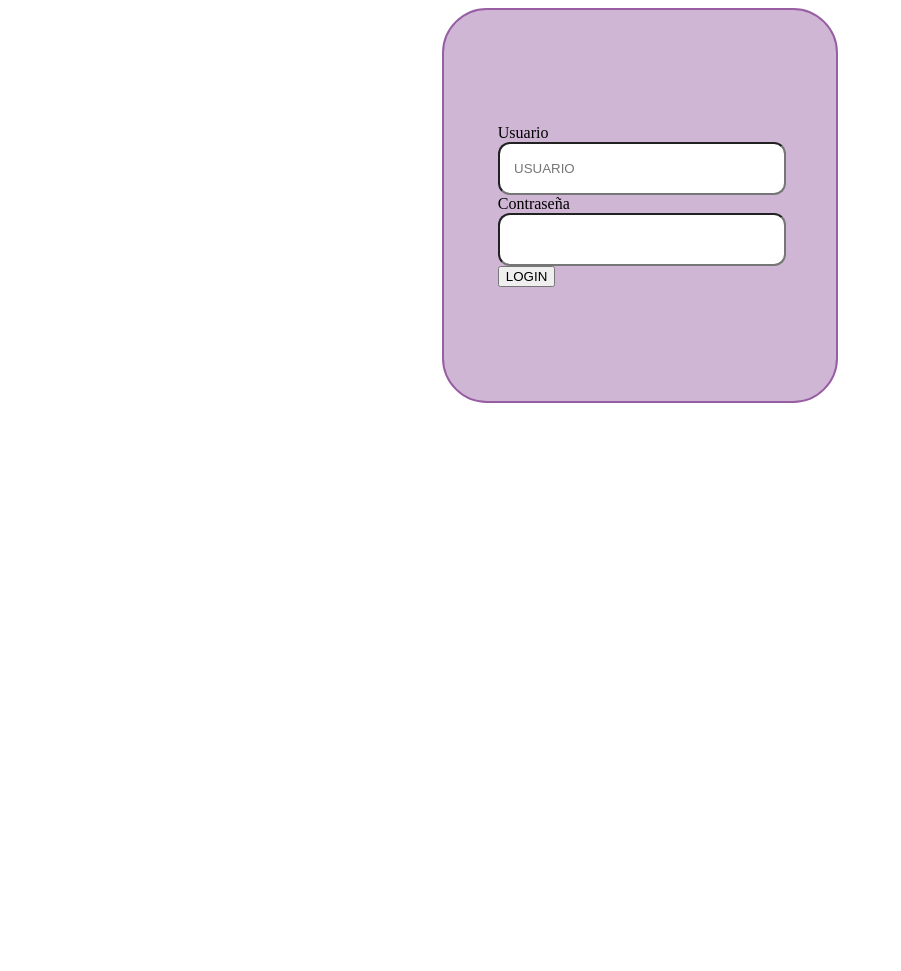
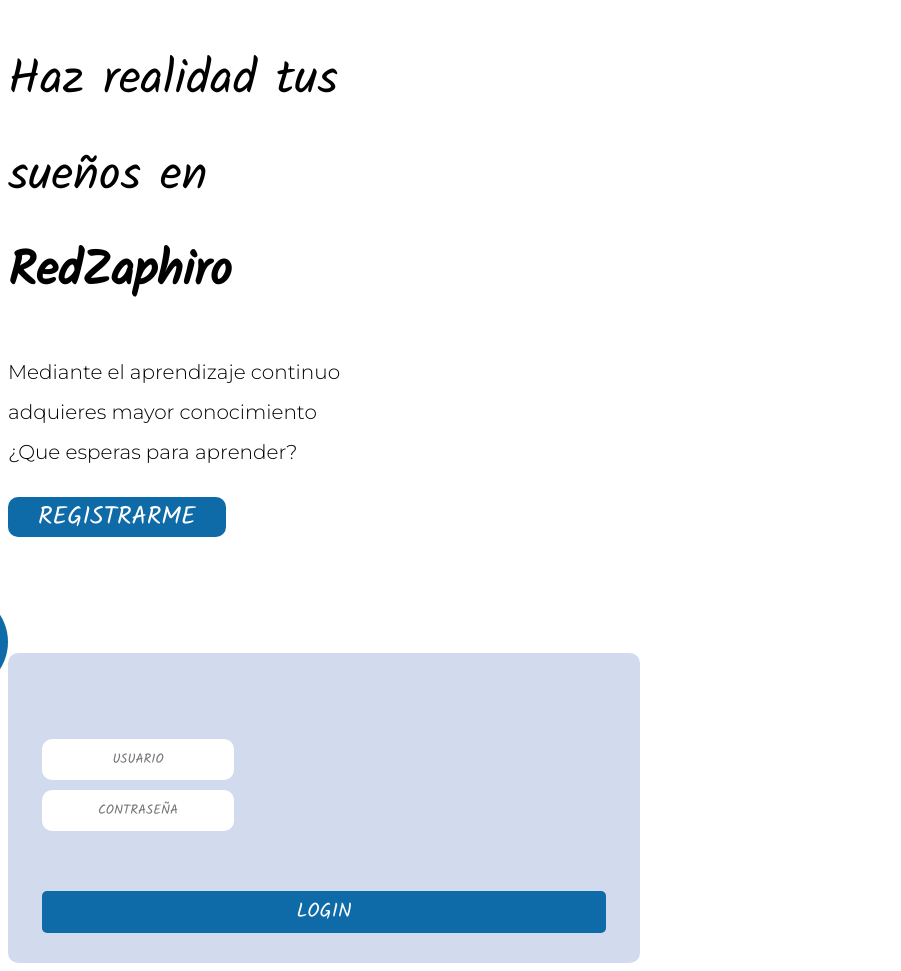
Before and after one commit to JoGiWork/UNABMISIONTIC2022, a plain HTML site: page login.html in a window 1280 px wide. Shown: the whole page, without its empty margins (0-901 px from the left). Before the commit the page ends 800 px from the top, so only its background shows below. Drawn offline with Linux system fonts and the light colour scheme; files that its build step writes are made by us from their sources.

Commit message:
Versión #2 del login

```diff
--- a/login.html
+++ b/login.html
@@ -4,18 +4,72 @@
     <meta charset="UTF-8">
     <meta http-equiv="X-UA-Compatible" content="IE=edge">
     <meta name="viewport" content="width=device-width, initial-scale=1.0">
-    <link rel="stylesheet" href="estiloslogin.css">
-    <title>Document</title>
+
+
+    <!--JAVASCRIPT-->
+    <script src="/css/js.js/js.js"></script>
+    <!--FONTS-->
+
+    <link rel="preconnect" href="https://fonts.googleapis.com">
+    <link rel="preconnect" href="https://fonts.gstatic.com" crossorigin>
+    <link href="https://fonts.googleapis.com/css2?family=Kalam:wght@300;400&family=Montserrat:wght@300&display=swap" rel="stylesheet">
+
+    <!--STYLES-->
+
+    <!-- <link rel="stylesheet" href="css/normalyze.css"> -->
+
+    <link rel="stylesheet" href="css/styles.css">
+
+    <title>RedZaphiro</title>
 </head>
 <body>
-    <section class="fondo">
-        <form action="">
-            <label for="usuario" class="input">Usuario</label>
-            <input type="text" placeholder="USUARIO">
-            <label for="contrasena" class="input">Contraseña</label>
-            <input type="text">
-            <button type="submit" class="login">LOGIN</button>
-        </form>
-    </section>
+
+    <main>
+        <div class="padre">
+
+            <div class="hijo1">
+
+                <h1 class="titulo__regular">Haz realidad tus<br> sueños en<br> <span class="titulo__bold">RedZaphiro</span></h1>
+
+                <div class="div__parrafo">
+                    <p class="parrafo__titulo">Mediante el aprendizaje continuo<br> adquieres mayor conocimiento<br> ¿Que esperas para aprender?</p>
+                </div>
+
+                <div class="contendor__register">
+                    <a class="button__register" href="#">REGISTRARME</a>
+                </div>
+
+            </div>
+
+            <div  class="hijo">
+
+                <div class="icon-container">
+                    <svg class="icon1" xmlns="http://www.w3.org/2000/svg" viewBox="0 0 86.42 113.62"><defs><style>.cls-1{fill:#FFF;}</style></defs><g id="Capa_2" data-name="Capa 2"><g id="Capa_1-2" data-name="Capa 1"><path class="cls-1" d="M43.21,55.57c12.63,0,22.87-12.44,22.87-27.79S62.72,0,43.21,0,20.33,12.44,20.33,27.78,30.58,55.57,43.21,55.57Z"/><path class="cls-1" d="M0,98Z"/><path class="cls-1" d="M86.41,98.72c0-.26,0-1.78,0,0Z"/><path class="cls-1" d="M86.36,96.86c-.42-26.73-3.91-34.34-30.63-39.16,0,0-3.76,4.79-12.52,4.79S30.68,57.7,30.68,57.7C4.26,62.47.56,70,.07,96,0,98.12,0,98.23,0,98c0,.46,0,1.31,0,2.8,0,0,6.36,12.83,43.2,12.83s43.2-12.83,43.2-12.83V98.72A16.87,16.87,0,0,1,86.36,96.86Z"/></g></g></svg>
+                </div>
+
+                <div class="login__cuadro">
+                    <form class="forms__login">
+                        <fieldset class="fieldset__login" >
+                            <div class="fieldset__input">
+                                    <!--<img src="img/Recurso 13.jpg" class="img__login">-->
+                                <input class="input__text" id="usuario" type="text" placeholder="USUARIO" required>
+                            </div>
+
+                            <div class="fieldset__input">
+                                    <!--<img src="img/Recurso 12.jpg" class="img__login">-->
+                                <input class="input__text" id="contrasena" type="password" placeholder="CONTRASEÑA" required>
+                            </div>
+
+                            <div class="input__login">
+                                <input class="button__send" id="submit" type="submit" value="LOGIN" onclick="login()">
+                            </div>
+                        </fieldset>
+                    </form>
+                </div>
+            </div>
+
+        </div>
+    </main>
+
 </body>
 </html>
--- /dev/null
+++ b/normalyze.css
@@ -0,0 +1,349 @@
+/*! normalize.css v8.0.1 | MIT License | github.com/necolas/normalize.css */
+
+/* Document
+   ========================================================================== */
+
+/**
+ * 1. Correct the line height in all browsers.
+ * 2. Prevent adjustments of font size after orientation changes in iOS.
+ */
+
+ html {
+    line-height: 1.15; /* 1 */
+    -webkit-text-size-adjust: 100%; /* 2 */
+  }
+
+  /* Sections
+     ========================================================================== */
+
+  /**
+   * Remove the margin in all browsers.
+   */
+
+  body {
+    margin: 0;
+  }
+
+  /**
+   * Render the `main` element consistently in IE.
+   */
+
+  main {
+    display: block;
+  }
+
+  /**
+   * Correct the font size and margin on `h1` elements within `section` and
+   * `article` contexts in Chrome, Firefox, and Safari.
+   */
+
+  h1 {
+    font-size: 2em;
+    margin: 0.67em 0;
+  }
+
+  /* Grouping content
+     ========================================================================== */
+
+  /**
+   * 1. Add the correct box sizing in Firefox.
+   * 2. Show the overflow in Edge and IE.
+   */
+
+  hr {
+    box-sizing: content-box; /* 1 */
+    height: 0; /* 1 */
+    overflow: visible; /* 2 */
+  }
+
+  /**
+   * 1. Correct the inheritance and scaling of font size in all browsers.
+   * 2. Correct the odd `em` font sizing in all browsers.
+   */
+
+  pre {
+    font-family: monospace, monospace; /* 1 */
+    font-size: 1em; /* 2 */
+  }
+
+  /* Text-level semantics
+     ========================================================================== */
+
+  /**
+   * Remove the gray background on active links in IE 10.
+   */
+
+  a {
+    background-color: transparent;
+  }
+
+  /**
+   * 1. Remove the bottom border in Chrome 57-
+   * 2. Add the correct text decoration in Chrome, Edge, IE, Opera, and Safari.
+   */
+
+  abbr[title] {
+    border-bottom: none; /* 1 */
+    text-decoration: underline; /* 2 */
+    text-decoration: underline dotted; /* 2 */
+  }
+
+  /**
+   * Add the correct font weight in Chrome, Edge, and Safari.
+   */
+
+  b,
+  strong {
+    font-weight: bolder;
+  }
+
+  /**
+   * 1. Correct the inheritance and scaling of font size in all browsers.
+   * 2. Correct the odd `em` font sizing in all browsers.
+   */
+
+  code,
+  kbd,
+  samp {
+    font-family: monospace, monospace; /* 1 */
+    font-size: 1em; /* 2 */
+  }
+
+  /**
+   * Add the correct font size in all browsers.
+   */
+
+  small {
+    font-size: 80%;
+  }
+
+  /**
+   * Prevent `sub` and `sup` elements from affecting the line height in
+   * all browsers.
+   */
+
+  sub,
+  sup {
+    font-size: 75%;
+    line-height: 0;
+    position: relative;
+    vertical-align: baseline;
+  }
+
+  sub {
+    bottom: -0.25em;
+  }
+
+  sup {
+    top: -0.5em;
+  }
+
+  /* Embedded content
+     ========================================================================== */
+
+  /**
+   * Remove the border on images inside links in IE 10.
+   */
+
+  img {
+    border-style: none;
+  }
+
+  /* Forms
+     ========================================================================== */
+
+  /**
+   * 1. Change the font styles in all browsers.
+   * 2. Remove the margin in Firefox and Safari.
+   */
+
+  button,
+  input,
+  optgroup,
+  select,
+  textarea {
+    font-family: inherit; /* 1 */
+    font-size: 100%; /* 1 */
+    line-height: 1.15; /* 1 */
+    margin: 0; /* 2 */
+  }
+
+  /**
+   * Show the overflow in IE.
+   * 1. Show the overflow in Edge.
+   */
+
+  button,
+  input { /* 1 */
+    overflow: visible;
+  }
+
+  /**
+   * Remove the inheritance of text transform in Edge, Firefox, and IE.
+   * 1. Remove the inheritance of text transform in Firefox.
+   */
+
+  button,
+  select { /* 1 */
+    text-transform: none;
+  }
+
+  /**
+   * Correct the inability to style clickable types in iOS and Safari.
+   */
+
+  button,
+  [type="button"],
+  [type="reset"],
+  [type="submit"] {
+    -webkit-appearance: button;
+  }
+
+  /**
+   * Remove the inner border and padding in Firefox.
+   */
+
+  button::-moz-focus-inner,
+  [type="button"]::-moz-focus-inner,
+  [type="reset"]::-moz-focus-inner,
+  [type="submit"]::-moz-focus-inner {
+    border-style: none;
+    padding: 0;
+  }
+
+  /**
+   * Restore the focus styles unset by the previous rule.
+   */
+
+  button:-moz-focusring,
+  [type="button"]:-moz-focusring,
+  [type="reset"]:-moz-focusring,
+  [type="submit"]:-moz-focusring {
+    outline: 1px dotted ButtonText;
+  }
+
+  /**
+   * Correct the padding in Firefox.
+   */
+
+  fieldset {
+    padding: 0.35em 0.75em 0.625em;
+  }
+
+  /**
+   * 1. Correct the text wrapping in Edge and IE.
+   * 2. Correct the color inheritance from `fieldset` elements in IE.
+   * 3. Remove the padding so developers are not caught out when they zero out
+   *    `fieldset` elements in all browsers.
+   */
+
+  legend {
+    box-sizing: border-box; /* 1 */
+    color: inherit; /* 2 */
+    display: table; /* 1 */
+    max-width: 100%; /* 1 */
+    padding: 0; /* 3 */
+    white-space: normal; /* 1 */
+  }
+
+  /**
+   * Add the correct vertical alignment in Chrome, Firefox, and Opera.
+   */
+
+  progress {
+    vertical-align: baseline;
+  }
+
+  /**
+   * Remove the default vertical scrollbar in IE 10+.
+   */
+
+  textarea {
+    overflow: auto;
+  }
+
+  /**
+   * 1. Add the correct box sizing in IE 10.
+   * 2. Remove the padding in IE 10.
+   */
+
+  [type="checkbox"],
+  [type="radio"] {
+    box-sizing: border-box; /* 1 */
+    padding: 0; /* 2 */
+  }
+
+  /**
+   * Correct the cursor style of increment and decrement buttons in Chrome.
+   */
+
+  [type="number"]::-webkit-inner-spin-button,
+  [type="number"]::-webkit-outer-spin-button {
+    height: auto;
+  }
+
+  /**
+   * 1. Correct the odd appearance in Chrome and Safari.
+   * 2. Correct the outline style in Safari.
+   */
+
+  [type="search"] {
+    -webkit-appearance: textfield; /* 1 */
+    outline-offset: -2px; /* 2 */
+  }
+
+  /**
+   * Remove the inner padding in Chrome and Safari on macOS.
+   */
+
+  [type="search"]::-webkit-search-decoration {
+    -webkit-appearance: none;
+  }
+
+  /**
+   * 1. Correct the inability to style clickable types in iOS and Safari.
+   * 2. Change font properties to `inherit` in Safari.
+   */
+
+  ::-webkit-file-upload-button {
+    -webkit-appearance: button; /* 1 */
+    font: inherit; /* 2 */
+  }
+
+  /* Interactive
+     ========================================================================== */
+
+  /*
+   * Add the correct display in Edge, IE 10+, and Firefox.
+   */
+
+  details {
+    display: block;
+  }
+
+  /*
+   * Add the correct display in all browsers.
+   */
+
+  summary {
+    display: list-item;
+  }
+
+  /* Misc
+     ========================================================================== */
+
+  /**
+   * Add the correct display in IE 10+.
+   */
+
+  template {
+    display: none;
+  }
+
+  /**
+   * Add the correct display in IE 10.
+   */
+
+  [hidden] {
+    display: none;
+  }
--- /dev/null
+++ b/styles.css
@@ -0,0 +1,159 @@
+:root {
+   --fuenteTitulos: 'Kalam', cursive;
+   --fuenteParrafos: 'Montserrat', sans-serif;
+
+   --colorPrimario: #0E6BA8;
+   --azulClarito: #D2DBEE;
+   --negro: #000000;
+   --blanco: #FFFFFF;
+   --blancoTransparente: rgba( 248, 249, 249, .7 );
+}
+
+html {
+    box-sizing: border-box;
+    font-size: 62.5%;
+}
+*, *:before, *:after {
+    box-sizing: inherit;
+}
+body {
+    font-family: var(--fuenteParrafos);
+    font-size: 1.6rem;
+    line-height: 2;
+}
+
+
+/*GLOBALES*/
+
+a {
+    text-decoration: none;
+}
+h1, h2, h3, h4 {
+    font-family: var(--fuenteTitulos);
+}
+h1 {
+    font-size: 4.8rem;
+}
+h2 {
+    font-size: 4rem;
+}
+h3 {
+    font-size: 3.2rem;
+}
+h4 {
+    font-size: 2.8rem;
+}
+p {
+    font-size: 2rem;
+}
+img {
+    max-width: 100%;
+}
+
+.father {
+    background-image: url(../img/background.jpg);
+}
+
+/*Titulos*/
+
+.titulo__regular{
+    font-weight: 400;
+}
+.titulo__bold {
+    font-weight: 700;
+}
+
+/*DISPOSICION*/
+
+@media (min-width: 768px) {
+    .father {
+        display: grid;
+        grid-template-columns: 1fr 1fr;
+    }
+}
+
+.titulo {
+    width: 50%;
+    height: 98%;
+    background-color: var(--blancoTransparente);
+    padding: 3rem;
+    border-radius: 10%;
+}
+.titulo h1 {
+    line-height: 6rem;
+}
+.parrafo__titulo {
+    width: 100%;
+    text-align: block;
+}
+.div__parrafo {
+    width: 100%;
+}
+
+
+/*ESTILOS*/
+
+.login__cuadro {
+    background-color: var(--azulClarito);
+    border-radius: 1rem;
+    padding: 2rem;
+    border-radius: 1rem;
+    padding-top: 8rem;
+    width: 50%;
+}
+
+.input__login {
+    padding-top: 5rem;
+    width: 100%;
+}
+
+.button__send {
+    width: 100%;
+    border: none;
+    background-color: #0E6BA8;
+    border-radius: .5rem;
+    font-family: var(--fuenteTitulos);
+    color: var(--blanco);
+    font-size: 2rem;
+    padding: .5rem;
+}
+
+.button__register {
+    padding-left: 3rem;
+    padding-right: 3rem;
+    background-color: var(--colorPrimario);
+    color: var(--blanco);
+    font-family: var(--fuenteTitulos);
+    border-radius: 1rem;
+    font-size: 2.5rem;
+}
+
+.forms__login fieldset {
+    border: none;
+}
+
+
+.input__text {
+    border: none;
+    padding: 1rem;
+    margin-bottom: 1rem;
+    font-family: var(--fuenteTitulos);
+    border-radius: 1rem;
+    text-align: center;
+}
+
+/*ICONS*/
+
+.icon1 {
+    background-color: var(--colorPrimario);
+    width: 10rem;
+    height: 10rem;
+    border-radius: 50%;
+    padding: 2rem;
+}
+
+.icon-container {
+    position: relative;
+    right: 10rem;
+    top: 5rem;
+}
```
Also changed, not shown: js.js (added, +15 -0 lines), Recurso 11.jpg (added), Recurso 12.jpg (added), Recurso 13.jpg (added), Recurso 14.svg (added), Recurso 15.svg (added), Recurso 16.svg (added), Recurso 17.svg (added), background.jpg (added).
